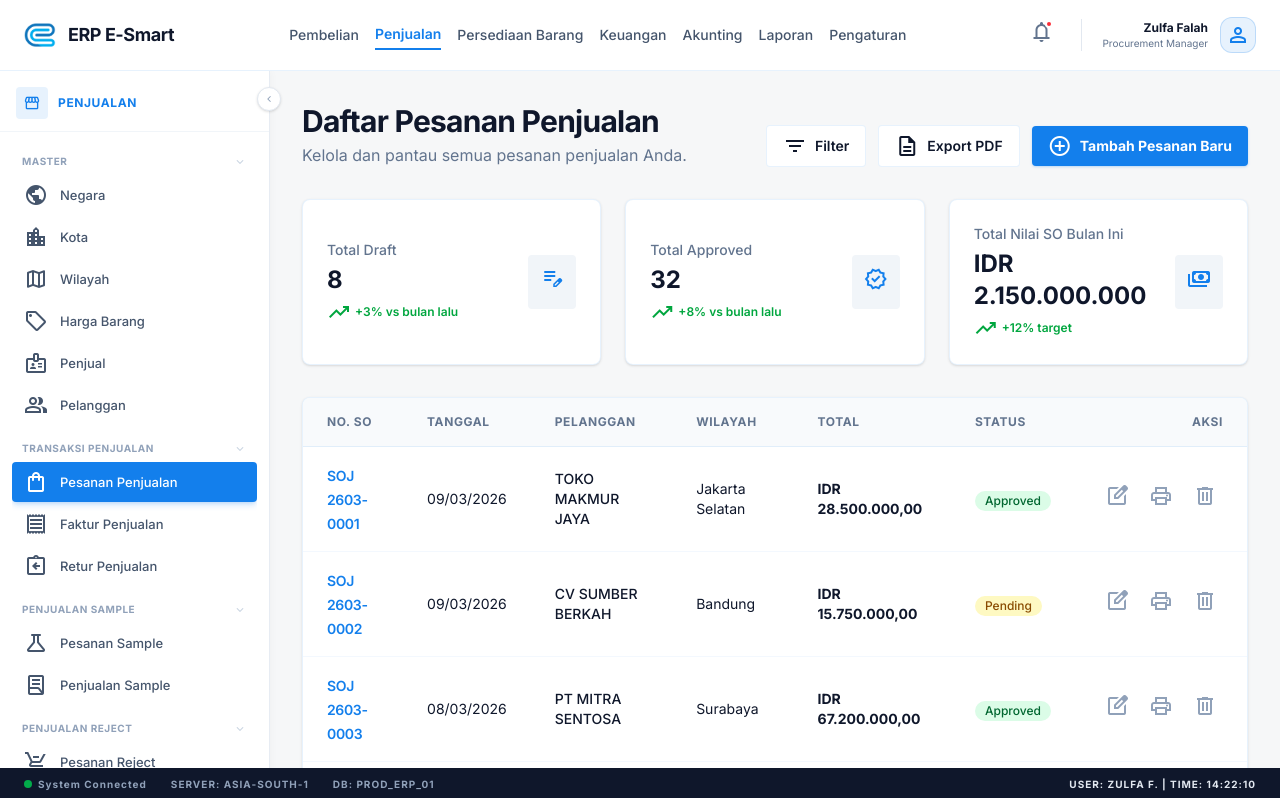
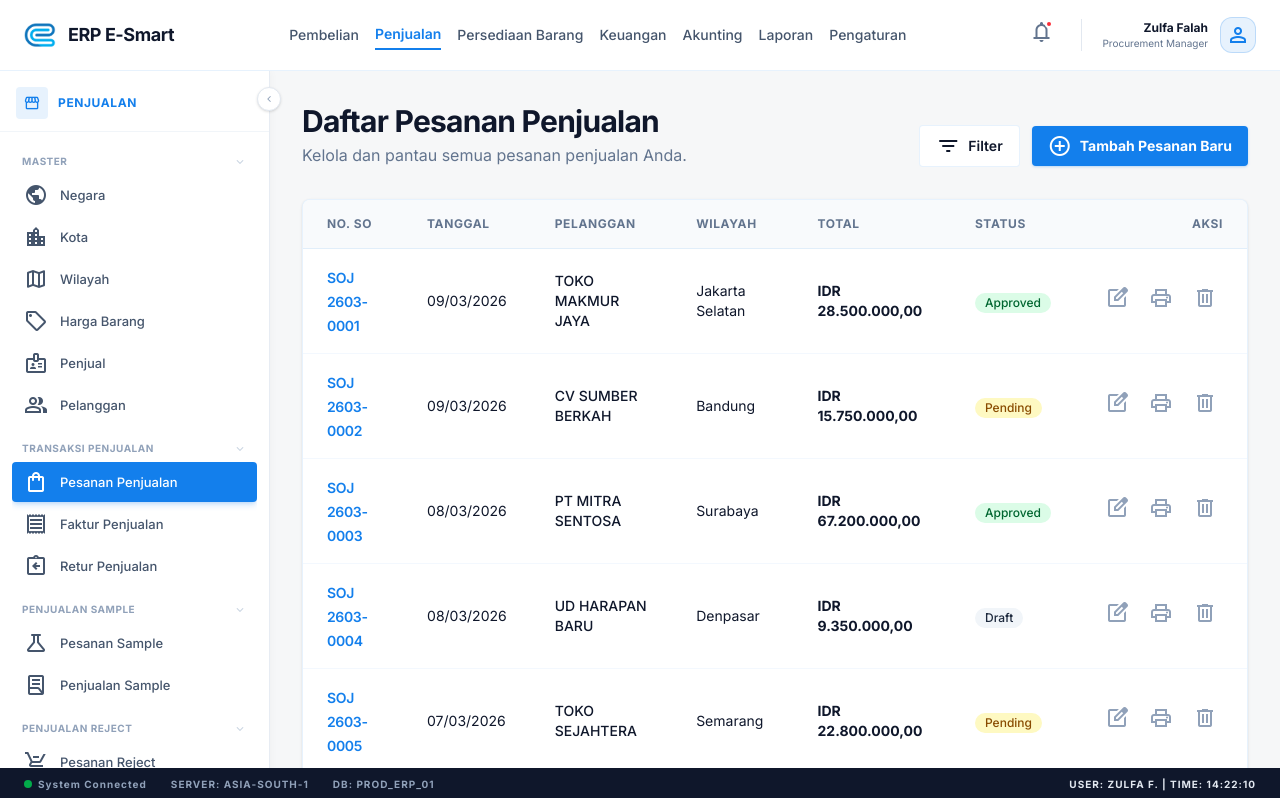
Before and after one commit to zulfafalah/erp, a Next.js app: page /sales in a window 1280 px wide. Shown: the top 798 px of the page. Built offline with nearby package versions, Linux system fonts and the light colour scheme.

Commit message:
refactor: remove export PDF button and sales statistics cards from sales page

```diff
--- a/app/sales/page.tsx
+++ b/app/sales/page.tsx
@@ -100,12 +100,6 @@ export default function SalesOrderListPage() {
                                     </span>
                                     Filter
                                 </button>
-                                <button className="flex-1 sm:flex-none justify-center flex items-center gap-2 px-3 md:px-4 py-2 bg-white border border-primary/10 rounded-lg text-sm font-semibold hover:bg-primary/5 transition-colors">
-                                    <span className="material-symbols-outlined text-lg">
-                                        description
-                                    </span>
-                                    Export PDF
-                                </button>
                                 <Link
                                     href="/sales/new"
                                     className="w-full sm:w-auto justify-center flex items-center gap-2 px-3 md:px-4 py-2 bg-primary text-white rounded-lg text-sm font-bold hover:bg-primary/90 transition-colors shadow-sm shadow-primary/20"
@@ -115,71 +109,6 @@ export default function SalesOrderListPage() {
                                     </span>
                                     Tambah Pesanan Baru
                                 </Link>
-                            </div>
-                        </div>
-
-                        {/* Stats Cards */}
-                        <div className="grid grid-cols-1 md:grid-cols-3 gap-4 md:gap-6">
-                            <div className="bg-white p-6 rounded-xl border border-primary/10 shadow-sm flex items-center justify-between">
-                                <div>
-                                    <p className="text-sm font-medium text-slate-500">
-                                        Total Draft
-                                    </p>
-                                    <h3 className="text-2xl font-bold mt-1">8</h3>
-                                    <p className="text-xs text-green-600 font-semibold mt-1 flex items-center gap-1">
-                                        <span className="material-symbols-outlined text-sm">
-                                            trending_up
-                                        </span>{" "}
-                                        +3% vs bulan lalu
-                                    </p>
-                                </div>
-                                <div className="bg-slate-100 p-3 rounded-lg">
-                                    <span className="material-symbols-outlined text-primary">
-                                        edit_note
-                                    </span>
-                                </div>
-                            </div>
-
-                            <div className="bg-white p-6 rounded-xl border border-primary/10 shadow-sm flex items-center justify-between">
-                                <div>
-                                    <p className="text-sm font-medium text-slate-500">
-                                        Total Approved
-                                    </p>
-                                    <h3 className="text-2xl font-bold mt-1">32</h3>
-                                    <p className="text-xs text-green-600 font-semibold mt-1 flex items-center gap-1">
-                                        <span className="material-symbols-outlined text-sm">
-                                            trending_up
-                                        </span>{" "}
-                                        +8% vs bulan lalu
-                                    </p>
-                                </div>
-                                <div className="bg-slate-100 p-3 rounded-lg">
-                                    <span className="material-symbols-outlined text-primary">
-                                        verified
-                                    </span>
-                                </div>
-                            </div>
-
-                            <div className="bg-white p-6 rounded-xl border border-primary/10 shadow-sm flex items-center justify-between">
-                                <div>
-                                    <p className="text-sm font-medium text-slate-500">
-                                        Total Nilai SO Bulan Ini
-                                    </p>
-                                    <h3 className="text-2xl font-bold mt-1">
-                                        IDR 2.150.000.000
-                                    </h3>
-                                    <p className="text-xs text-green-600 font-semibold mt-1 flex items-center gap-1">
-                                        <span className="material-symbols-outlined text-sm">
-                                            trending_up
-                                        </span>{" "}
-                                        +12% target
-                                    </p>
-                                </div>
-                                <div className="bg-slate-100 p-3 rounded-lg">
-                                    <span className="material-symbols-outlined text-primary">
-                                        payments
-                                    </span>
-                                </div>
                             </div>
                         </div>
 
```
